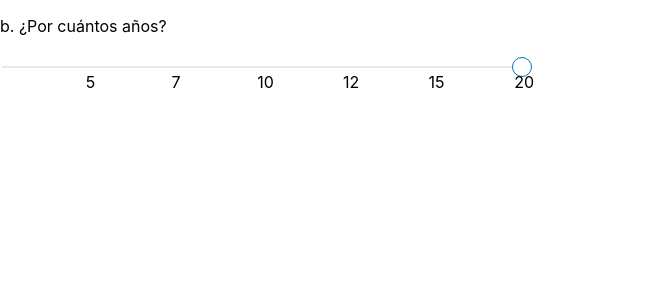
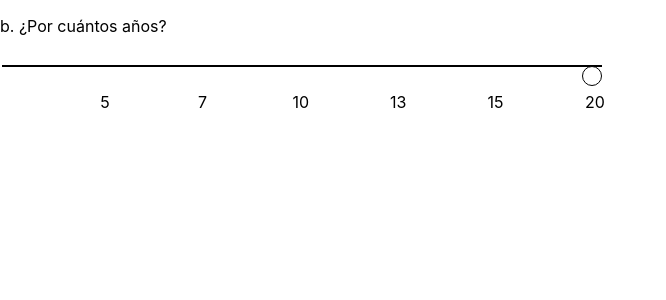
Before and after one commit to AryamLu/react-slider, a React (Create React App) app: page / in a window 1280 px wide. Shown: the top 300 px of the page, without its empty margins (0-666 px from the left). Built offline with nearby package versions, Linux system fonts and the light colour scheme.

Commit message:
Data list

```diff
--- a/src/components/reactslider.jsx
+++ b/src/components/reactslider.jsx
@@ -4,16 +4,16 @@ export  function Reactslider() {
   return (
     <div class="slidecontainer">
         <p>b. ¿Por cuántos años?</p>
-        <input className='slider1' type="range" min="1" max="7" />
-        <div class="slider-numbers">
-            <div></div>
-            <div>5</div>
-            <div>7</div>
-            <div>10</div>
-            <div>12</div>
-            <div>15</div>
-            <div>20</div>
-        </div>
+        <input className='slider1' type="range" min="1" max="7" list='ticks1'/>
+        <datalist id="ticks1">
+          <option value="1"></option>
+          <option value="2">5</option>
+          <option value="3">7</option>
+          <option value="4">10</option>
+          <option value="5">13</option>
+          <option value="6">15</option>
+          <option value="7">20</option>
+        </datalist>
     </div>
 
   )
--- a/src/index.css
+++ b/src/index.css
@@ -15,8 +15,9 @@ code {
 .slider1{
   -webkit-appearance: none;
   height: 2px;
-  width: 530px;
-  background: rgb(232, 232, 232);
+  width: 600px;
+  background: black;
+  transform: translateY(-50%);
 
 }
 
@@ -29,13 +30,22 @@ code {
   background-color: white;
   overflow: visible;
   cursor: pointer;
+  border: 1px solid #000000;
 }
 
-.slider-numbers{
+datalist {
   width: 600px;
-  display: flex;
+	position: relative;
+	display: flex;
+	justify-content: space-between;
+	height: auto;
+  margin-top: 20px;
 }
 
-.slider-numbers div{
-  flex: 1;
+datalist option {
+	width: 15px;
+	min-height: 10px;
+	border-radius: 100px;
+  padding:0;
+  text-align: center;
 }
```
